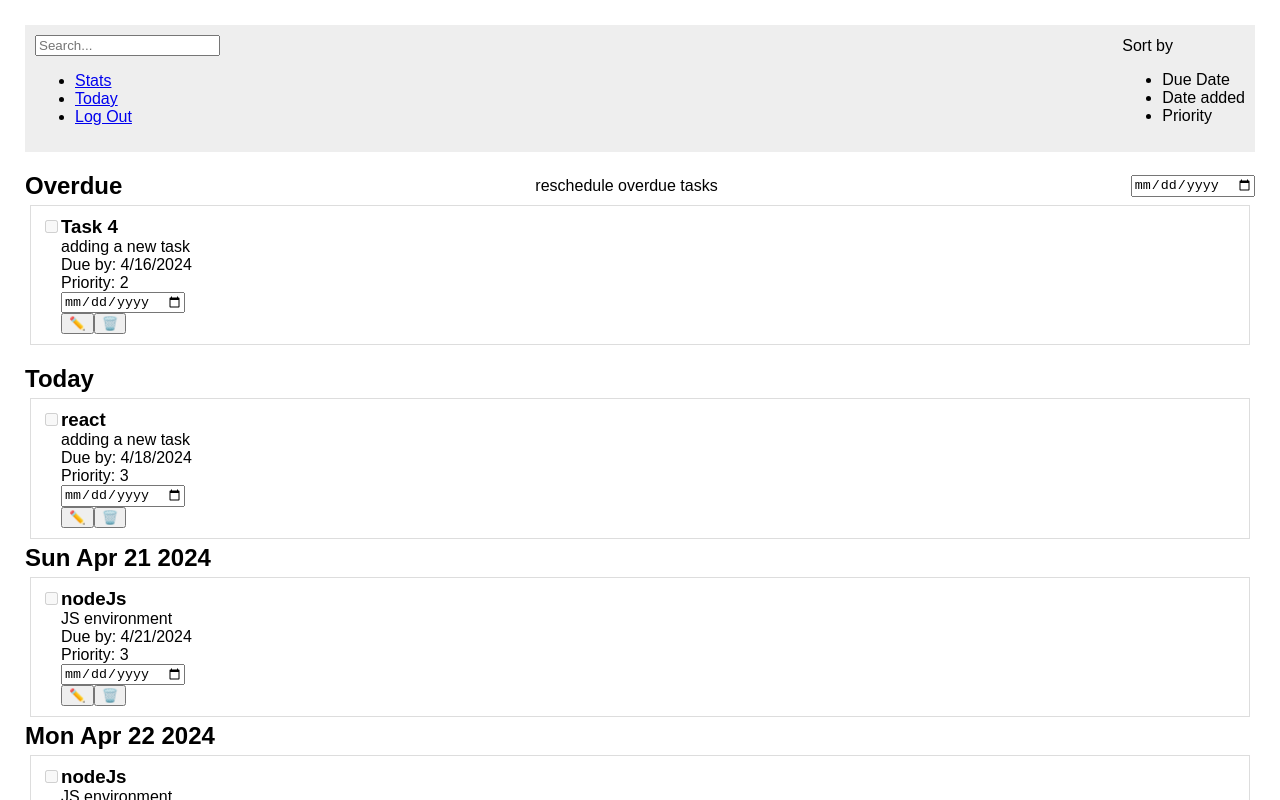
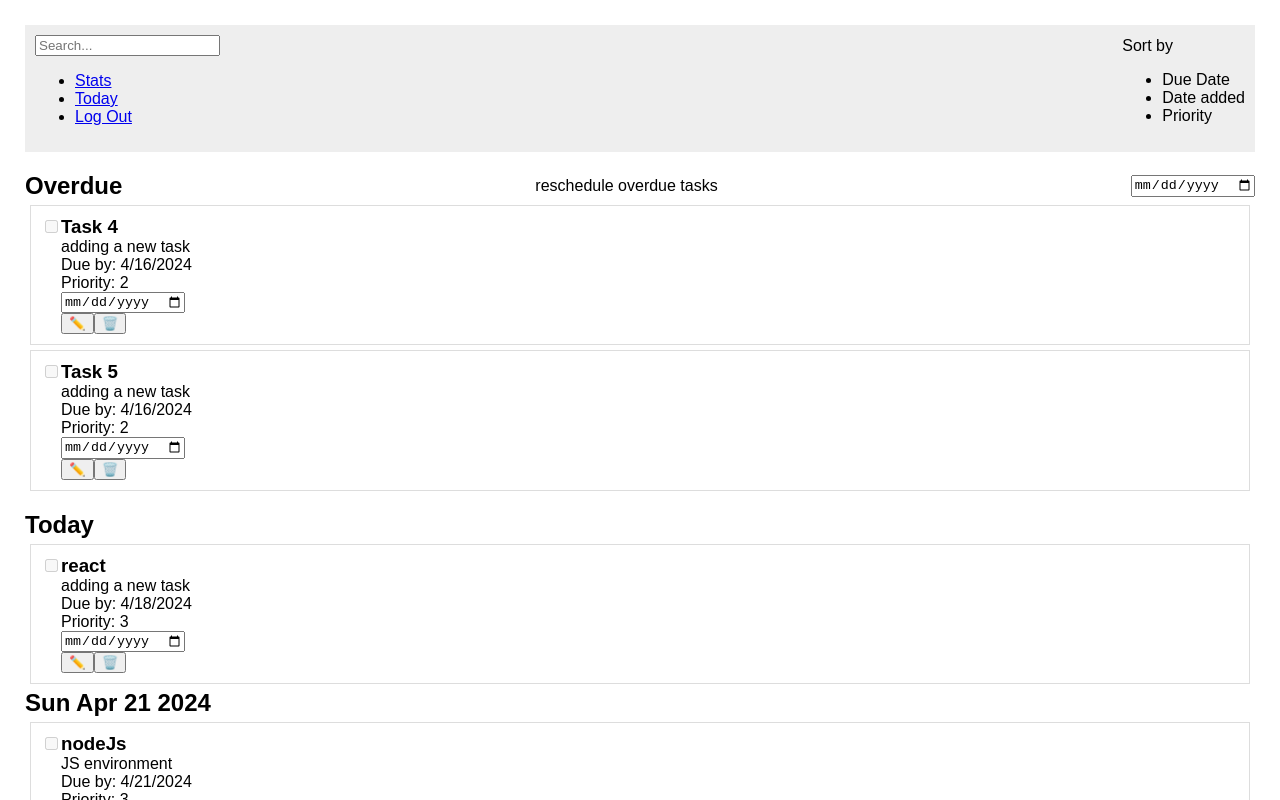
Before and after one commit to elvis-visi/todoApp, a React (Vite) app in the folder frontend/: page / in a window 1280 px wide. Shown: the top 800 px of the page. Built offline with nearby package versions, Linux system fonts and the light colour scheme.

Commit message:
Unique keys for tasks

```diff
--- a/frontend/src/App.jsx
+++ b/frontend/src/App.jsx
@@ -14,6 +14,19 @@ const tasks =   [
       },
       "id": "6617b41bfe90b38b8bb021f5"
   },
+  {
+    "title": "Task 5",
+    "description": "adding a new task",
+    "dueDate": "2024-04-16T00:00:00.000Z",
+    "dateAdded": "2024-04-11T09:57:47.823Z",
+    "priority": 2,
+    "completed": false,
+    "user": {
+        "username": "visi",
+        "id": "6616c02c51c8f07efa59438c"
+    },
+    "id": "6617b41bfe90b38b8bb021f5"
+},
   {
       "title": "react",
       "description": "adding a new task",
--- a/frontend/src/components/TaskListView.jsx
+++ b/frontend/src/components/TaskListView.jsx
@@ -45,8 +45,8 @@ const TaskListView = ({ tasks }) => {
           />
           </div>
 
-            {overdueTasks.map(task => (
-              <TaskItem key={task.id} {...task} />
+            {overdueTasks.map((task,index) => (
+              <TaskItem key={task.id + index} {...task} />
             ))}
           </>
         )}
@@ -56,8 +56,8 @@ const TaskListView = ({ tasks }) => {
           <div className="task-list-headerToday">
           <h2>Today</h2>
           </div>
-            {todaysTasks.map(task => (
-              <TaskItem key={task.id} {...task} />
+            {todaysTasks.map((task,index)=> (
+              <TaskItem key={task.id + index} {...task} />
             ))}
           </>
         )}
@@ -65,8 +65,8 @@ const TaskListView = ({ tasks }) => {
    {Object.entries(groupedUpcomingTasks).map(([date, tasks]) => (
         <section key={date}>
           <h2>{date}</h2>
-          {tasks.map(task =>
-          <TaskItem key={task.id} {...task} />)}
+          {tasks.map((task,index)=>
+          <TaskItem key={task.id + index} {...task} />)}
         </section>
       ))}
 
```
